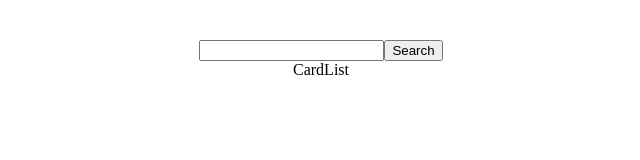
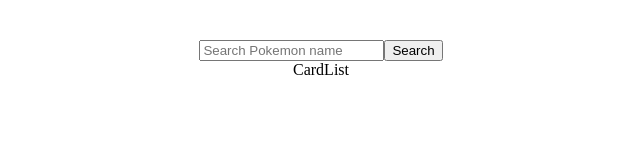
Before and after one commit to FroZe36/froze36-REACT2025Q1, a React (Vite) app: page / in a window 1280 px wide. Shown: the top 160 px of the page, without its empty margins (319-959 px from the left). Built offline with nearby package versions, Linux system fonts and the light colour scheme.

Commit message:
feat: implement get data from localStorage

```diff
--- a/src/components/SearchPage/SearchPage.tsx
+++ b/src/components/SearchPage/SearchPage.tsx
@@ -7,14 +7,24 @@
   data: string[] | [];
 }
 
+const localStorageKeyName = 'savedInputValue';
+
 class SearchPage extends Component<Record<string, never>, SearchPageState> {
   state = {
     inputValue: '',
     data: [],
   };
 
+  componentDidMount(): void {
+    const storageData = localStorage.getItem(localStorageKeyName) ?? '';
+    this.setState({
+      inputValue: storageData,
+    });
+  }
+
   handleSearch = () => {
     const { inputValue } = this.state;
+    localStorage.setItem(localStorageKeyName, inputValue);
     console.log(inputValue);
   };
   handleChange = (e: ChangeEvent<HTMLInputElement>) => {
--- a/src/components/TopSectionInput/TopSectionInput.tsx
+++ b/src/components/TopSectionInput/TopSectionInput.tsx
@@ -7,7 +7,14 @@
 class TopSectionInput extends PureComponent<TopSectionInputProp> {
   render() {
     const { onChange, inputValue } = this.props;
-    return <input type="text" value={inputValue} onChange={onChange}></input>;
+    return (
+      <input
+        type="text"
+        value={inputValue}
+        onChange={onChange}
+        placeholder="Search Pokemon name"
+      ></input>
+    );
   }
 }
 
```
